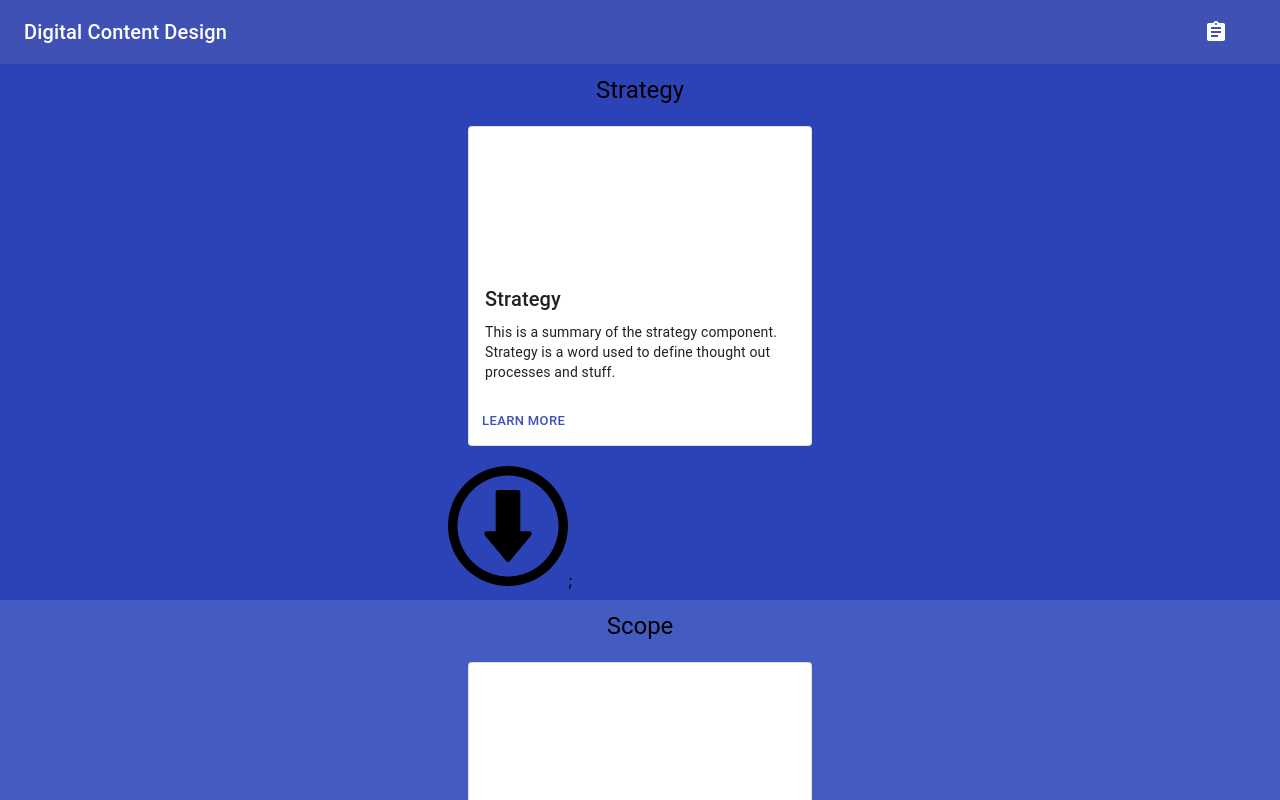
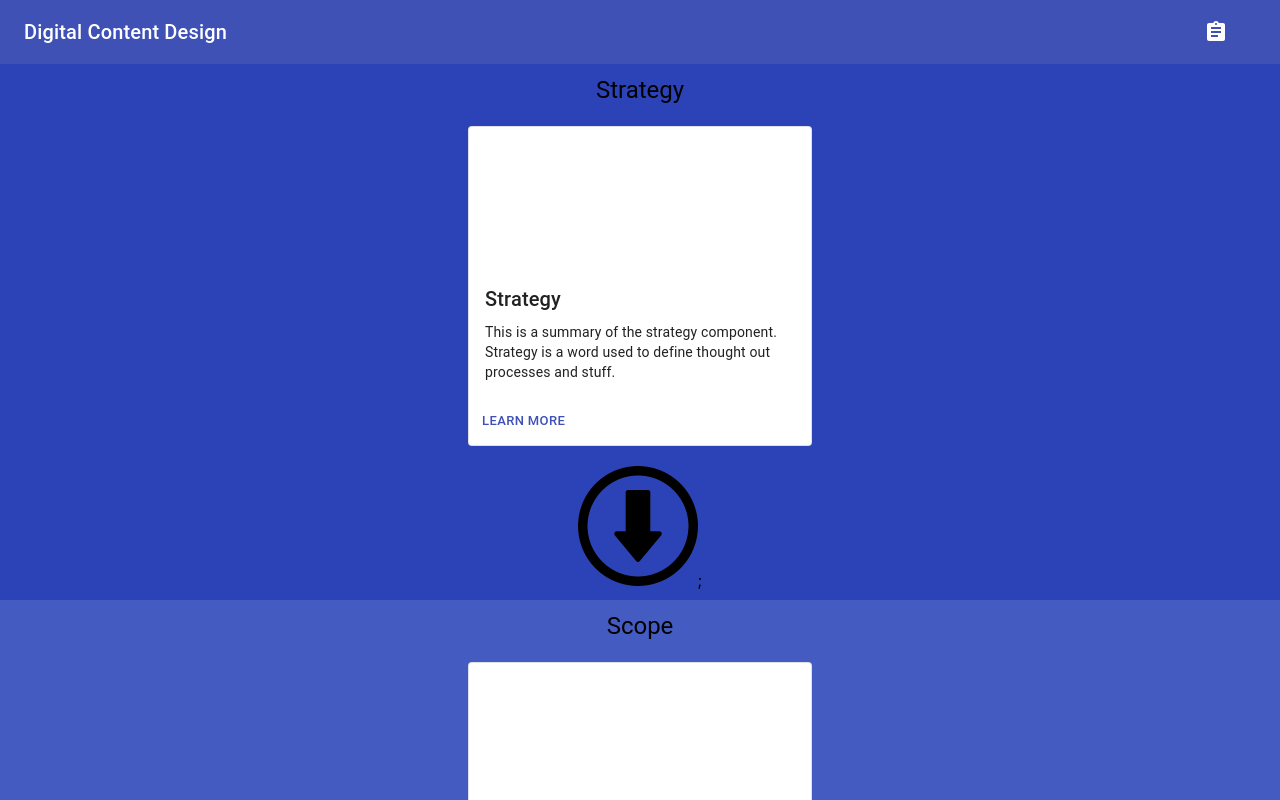
Before and after one commit to Burgerboy93/content-design-checklist, a React (Create React App) app in the folder content-design-checklist-master/: page / in a window 1280 px wide. Shown: the top 800 px of the page. Built offline with nearby package versions, Linux system fonts and the light colour scheme.

Commit message:
fixed arrow alignment on home page

```diff
--- a/content-design-checklist-master/src/App.css
+++ b/content-design-checklist-master/src/App.css
@@ -1,4 +1,6 @@
-
+.downarrow{
+  text-align: center;
+}
 
 
 .Strategy{
@@ -7,6 +9,7 @@
   padding-top: 10px;
   padding-bottom: 10px;
   height:100%;
+
 }
 
 
--- a/content-design-checklist-master/src/components/pages/home.js
+++ b/content-design-checklist-master/src/components/pages/home.js
@@ -24,7 +24,9 @@ export default function Home() {
             <Typography variant="h5">{category.title}</Typography>
             </div>
             <MediaCard {...category} />
+            <div class="downarrow">
             <img src={Downarrow} alt="Down arrow" />;
+            </div>
             </div>
             </div>
           </Grid>
```
